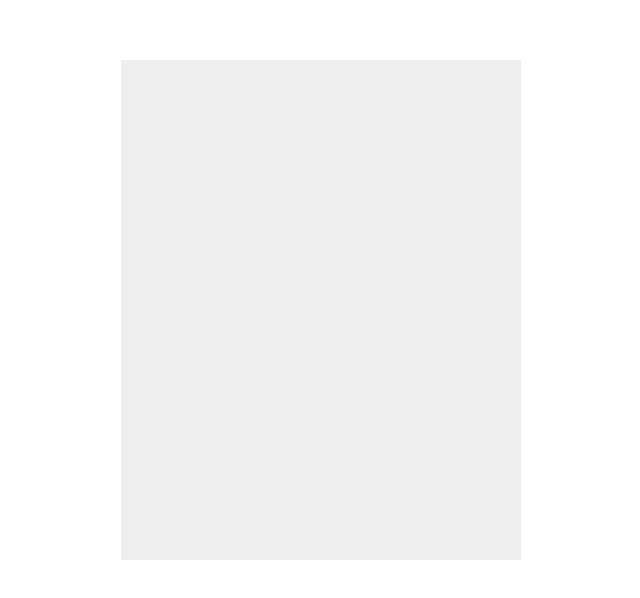
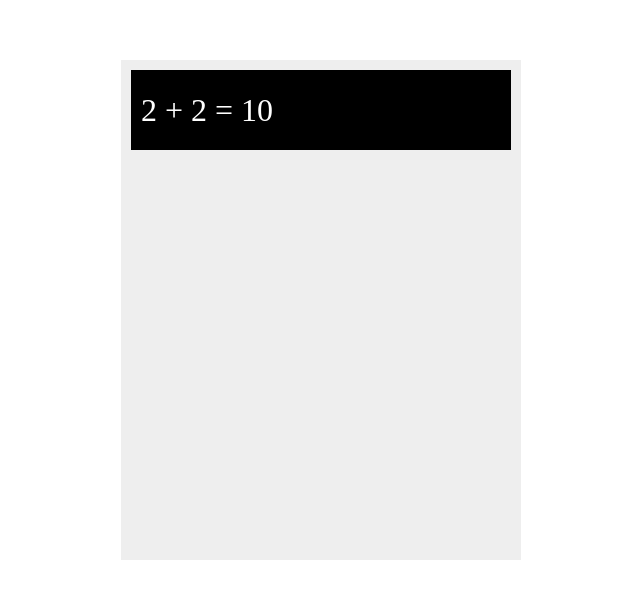
Before and after one commit to amrojjeh/odin-calculator, a plain HTML site: page index.html in a window 1280 px wide. Shown: the part 190-788 px from the top of the page, without its empty margins (319-959 px from the left). Drawn offline with Linux system fonts and the light colour scheme.

Commit message:
Add screen

```diff
--- a/index.html
+++ b/index.html
@@ -9,6 +9,7 @@
 <body>
 	<div id="calc">
 		<div id="screen">
+			<p>2 + 2 = 10</p>
 		</div>
 		<div id="buttons">
 		</div>
--- a/style.css
+++ b/style.css
@@ -15,3 +15,17 @@ html, body {
 	margin: 0 auto;
 	margin-top: 250px;
 }
+
+#screen {
+	width: 100%;
+	height: 100px;
+	border: #eee 10px solid;
+	background-color: black;
+	color: white;
+}
+
+#screen > p {
+	line-height: 80px;
+	font-size: 2em;
+	margin-left: 10px;
+}
```
